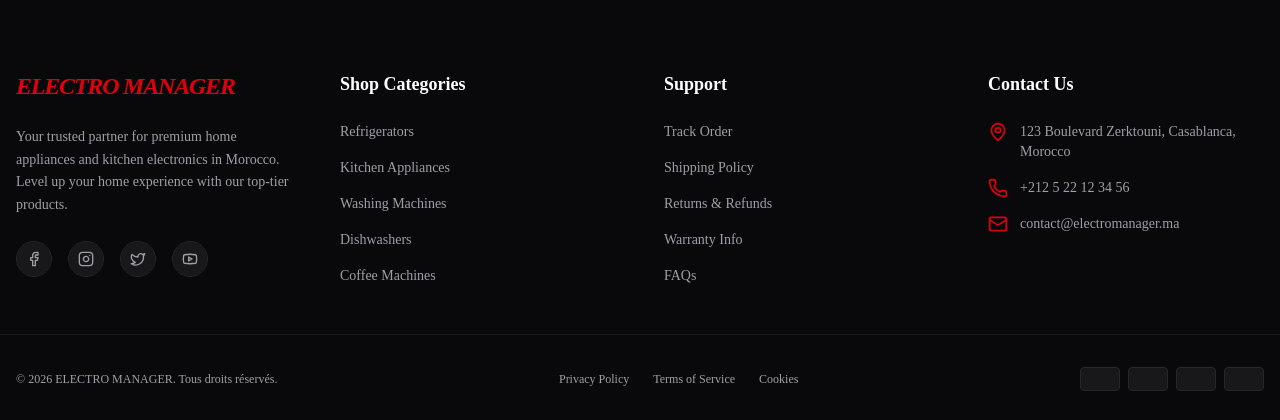
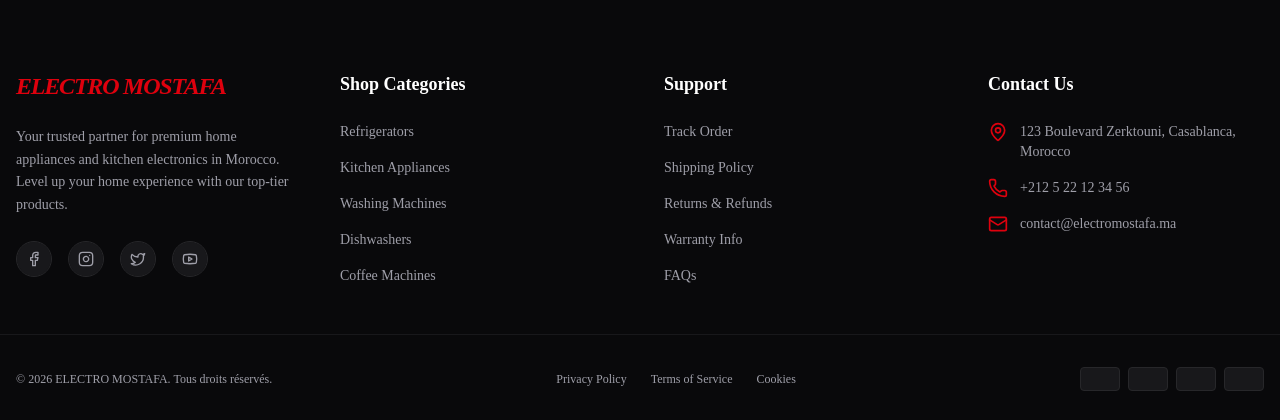
Before and after one commit to Anassofficiel/ecom, a Next.js app: page /product/af1 in a window 1280 px wide. Shown: the part 2396-2816 px from the top of the page. Built offline with nearby package versions, Linux system fonts and the light colour scheme.

Commit message:
improve on-page seo and local store seo

```diff
--- a/src/app/checkout/success/page.tsx
+++ b/src/app/checkout/success/page.tsx
@@ -24,7 +24,7 @@ function OrderSuccessContent() {
           </h1>
 
           <p className="text-gray-500 text-sm mb-6">
-            Merci d'avoir choisi Electro Manager. Votre commande a été enregistrée
+            Merci d'avoir choisi Electro Mostafa. Votre commande a été enregistrée
             avec succès.
           </p>
 
@@ -86,10 +86,10 @@ function OrderSuccessContent() {
         <p className="text-center text-xs text-gray-400 mt-6">
           Des questions ? Contactez-nous à{" "}
           <a
-            href="mailto:support@electromanager.ma"
+            href="mailto:support@electromostafa.ma"
             className="text-red-600 hover:underline"
           >
-            support@electromanager.ma
+            support@electromostafa.ma
           </a>
         </p>
       </div>
--- a/src/app/page.tsx
+++ b/src/app/page.tsx
@@ -50,7 +50,7 @@ export default function HomePage() {
     url: `${BASE_URL}/`,
     inLanguage: "fr-MA",
     description:
-      "Boutique d'électroménager au Maroc : réfrigérateurs, lave-linge, télévisions, fours et petit électroménager.",
+      "Boutique d'électroménager Mostafa au Maroc : réfrigérateurs, lave-linge, télévisions, fours et petit électroménager.",
   }
 
   return (
@@ -70,7 +70,7 @@ export default function HomePage() {
             </span>
 
             <h1 className="mt-3 text-2xl md:text-3xl font-black tracking-tight text-gray-900">
-              Électroménager premium pour votre maison
+              Électroménager Mostafa premium pour votre maison
             </h1>
 
             <p className="mt-3 text-sm md:text-base leading-7 text-gray-600">
@@ -91,7 +91,7 @@ export default function HomePage() {
       <section className="container mx-auto px-4 py-10">
         <div className="rounded-2xl border border-red-100 bg-white p-5 md:p-6">
           <h2 className="text-lg md:text-xl font-bold text-gray-900">
-            Votre magasin d&apos;électroménager au Maroc
+            Votre magasin d&apos;électroménager Mostafa au Maroc
           </h2>
 
           <p className="mt-3 text-sm md:text-base leading-7 text-gray-600">
--- a/src/app/product/[id]/page.tsx
+++ b/src/app/product/[id]/page.tsx
@@ -496,8 +496,8 @@ export default function ProductPage() {
             <div className="max-w-3xl space-y-4 text-gray-600">
               <p className="leading-relaxed">{product.description}</p>
               <p className="text-sm leading-6">
-                Ce produit appartient à notre catégorie {categoryLabel.toLowerCase()} chez Venezia
-                Electro Maroc. Il est sélectionné pour sa qualité, son design et son rapport
+                Ce produit appartient à notre catégorie {categoryLabel.toLowerCase()} chez Electro
+                Mostafa Maroc. Il est sélectionné pour sa qualité, son design et son rapport
                 qualité-prix.
               </p>
             </div>
--- a/src/components/home/categories-section.tsx
+++ b/src/components/home/categories-section.tsx
@@ -153,7 +153,7 @@ export function CategoriesSection() {
           </span>
           <h2 className="mb-2 text-3xl font-bold text-gray-900">Catégories</h2>
           <p className="text-sm text-gray-500">
-            Explorez notre sélection d&apos;appareils électroménagers premium
+            Explorez notre sélection d&apos;appareils Electro Mostafa premium
           </p>
         </div>
 
--- a/src/components/home/hero.tsx
+++ b/src/components/home/hero.tsx
@@ -5,12 +5,12 @@ import { motion, AnimatePresence } from "framer-motion"
 
 const slides = [
   {
-    title: "Électroménager Premium",
+    title: "Electro Mostafa Premium",
     subtitle: "Le confort moderne pour votre maison",
     description:
-      "Découvrez notre sélection d’électroménager au Maroc : réfrigérateurs, fours, lave-linge, télévisions et appareils de cuisine avec design moderne et livraison rapide.",
+      "Découvrez notre sélection d’Electro Mostafa au Maroc : réfrigérateurs, fours, lave-linge, télévisions et appareils de cuisine avec design moderne et livraison rapide.",
     image: "https://i.postimg.cc/zfjCpvhL/image.png",
-    alt: "Cuisine moderne avec électroménager premium chez Electro Mostafa",
+    alt: "Cuisine moderne avec Electro Mostafa premium chez Electro Mostafa",
     color: "bg-zinc-900",
   },
   {
@@ -20,7 +20,7 @@ const slides = [
       "Explorez nos lave-linge, lave-vaisselle et appareils économiques conçus pour allier performance, faible consommation et excellent rapport qualité-prix.",
     image:
       "https://delivery-p28264-e87620.adobeaemcloud.com/adobe/assets/urn:aaid:aem:3de12754-7ea9-4718-91d3-d768b2a7fde2/as/SubZero-Wolf-JV-04.avif?assetname=SubZero-Wolf-JV-04.png",
-    alt: "Appareils électroménagers économes en énergie pour la maison",
+    alt: "Appareils Electro Mostafas économes en énergie pour la maison",
     color: "bg-blue-900",
   },
   {
--- a/src/components/home/promotions-section.tsx
+++ b/src/components/home/promotions-section.tsx
@@ -202,7 +202,7 @@ export function PromotionsSection() {
                 </h3>
 
                 <p className="mt-2 max-w-xl text-sm text-white/80 sm:text-base">
-                  Sur une sélection d&apos;appareils électroménagers premium
+                  Sur une sélection d&apos;appareils Electro Mostafa premium
                 </p>
               </div>
 
--- a/src/components/home/stores-section.tsx
+++ b/src/components/home/stores-section.tsx
@@ -6,13 +6,13 @@ const storesContent = [
   {
     id: "casa",
     city: "Casablanca",
-    title: "Venezia Electro — Casablanca",
+    title: "Electro Mostafa — Casablanca",
     image:
       "https://commons.wikimedia.org/wiki/Special:FilePath/Sunrise%20in%20Casablanca%20with%20Hassan%20II%20Mosque.jpg",
     imageAlt:
-      "Showroom Venezia Electro à Casablanca - électroménager et électronique au Maroc",
+      "Showroom Electro Mostafa à Casablanca - électroménager et électronique au Maroc",
     caption:
-      "Retrouvez Venezia Electro à Casablanca pour découvrir notre sélection d’électroménager, TV et équipements pour la maison.",
+      "Retrouvez Electro Mostafa à Casablanca pour découvrir notre sélection d’électroménager, TV et équipements pour la maison.",
     address: "Bd Bassatine, Tit Mellil, Casablanca",
     hours: "Lun–Sam: 9h00 – 19h00 | Dim: 10h00 – 17h00",
     phone: "+212 5 22 000 000",
@@ -21,11 +21,11 @@ const storesContent = [
   {
     id: "marrakech",
     city: "Marrakech",
-    title: "Venezia Electro — Marrakech",
+    title: "Electro Mostafa — Marrakech",
     image:
       "https://commons.wikimedia.org/wiki/Special:FilePath/Maroc%20Marrakech%20Jemaa-el-Fna%20Luc%20Viatour.JPG",
     imageAlt:
-      "Showroom Venezia Electro à Marrakech - électroménager et électronique au Maroc",
+      "Showroom Electro Mostafa à Marrakech - électroménager et électronique au Maroc",
     caption:
       "Visitez notre showroom de Marrakech pour découvrir nos offres en électroménager, télévision et petit équipement de cuisine.",
     address: "Route de Quamassa, près de la Rue du Sport, Marrakech",
@@ -83,11 +83,11 @@ export function StoresSection() {
           </span>
 
           <h2 className="mb-3 text-3xl font-bold text-gray-900 md:text-4xl">
-            Visitez Nos Showrooms Venezia Electro
+            Visitez Nos Showrooms Electro Mostafa
           </h2>
 
           <p className="mx-auto max-w-3xl text-sm text-gray-500 md:text-base">
-            Découvrez nos magasins Venezia Electro à Casablanca et Marrakech pour
+            Découvrez nos magasins Electro Mostafa à Casablanca et Marrakech pour
             trouver réfrigérateurs, lave-linge, télévisions, fours et petit
             électroménager dans un cadre moderne, accueillant et premium.
           </p>
@@ -112,7 +112,7 @@ export function StoresSection() {
 
                 <div className="absolute left-4 top-4">
                   <span className="inline-flex items-center rounded-full bg-white/90 px-3 py-1 text-[11px] font-semibold uppercase tracking-wider text-gray-900 shadow backdrop-blur-sm">
-                    Venezia Electro
+                    Electro Mostafa
                   </span>
                 </div>
 
@@ -164,7 +164,7 @@ export function StoresSection() {
         </div>
 
         <div className="mx-auto mt-8 max-w-5xl rounded-2xl border border-red-100 bg-white p-5 text-sm leading-7 text-gray-600 md:p-6">
-          Venezia Electro vous accueille dans ses showrooms au Maroc pour vous
+          Electro Mostafa vous accueille dans ses showrooms au Maroc pour vous
           faire découvrir une large sélection d’électroménager, téléviseurs,
           équipements de cuisine et offres spéciales. Visitez nos magasins pour
           comparer les produits, profiter des promotions et obtenir des conseils
--- a/src/components/layout/footer.tsx
+++ b/src/components/layout/footer.tsx
@@ -34,7 +34,7 @@ export function Footer() {
                 <div className="space-y-6">
                     <Link href="/" className="flex items-center">
                         <span className="text-2xl font-black italic text-primary tracking-tighter">
-                            ELECTRO MANAGER
+                            ELECTRO MOSTAFA
                         </span>
                     </Link>
                     <p className="text-sm leading-relaxed">
@@ -94,7 +94,7 @@ export function Footer() {
                     </div>
                     <div className="flex gap-3 text-sm">
                         <Mail className="h-5 w-5 text-primary shrink-0" />
-                        <span>contact@electromanager.ma</span>
+                        <span>contact@electromostafa.ma</span>
                     </div>
                 </div>
             </div>
@@ -103,7 +103,7 @@ export function Footer() {
 
             {/* Bottom Footer */}
             <div className="container mx-auto px-4 py-8 flex flex-col md:flex-row justify-between items-center gap-4 text-xs">
-                <p>© {new Date().getFullYear()} ELECTRO MANAGER. Tous droits réservés.</p>
+                <p>© {new Date().getFullYear()} ELECTRO MOSTAFA. Tous droits réservés.</p>
                 <div className="flex gap-6">
                     <Link href="#" className="hover:text-white transition-colors">Privacy Policy</Link>
                     <Link href="#" className="hover:text-white transition-colors">Terms of Service</Link>
```
